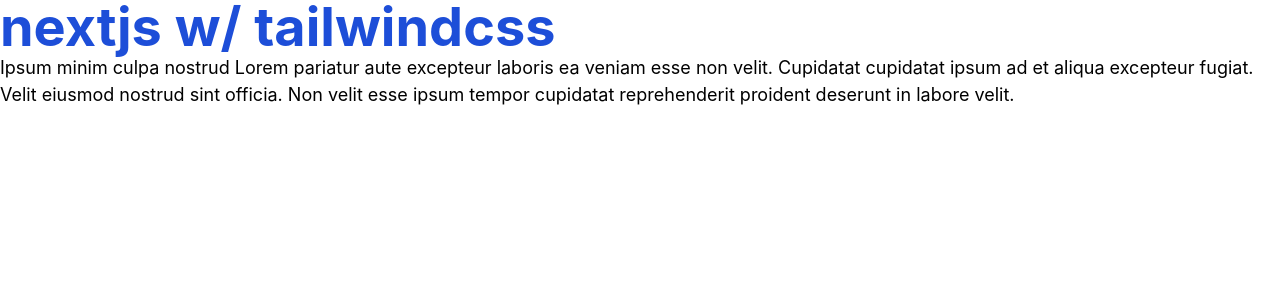
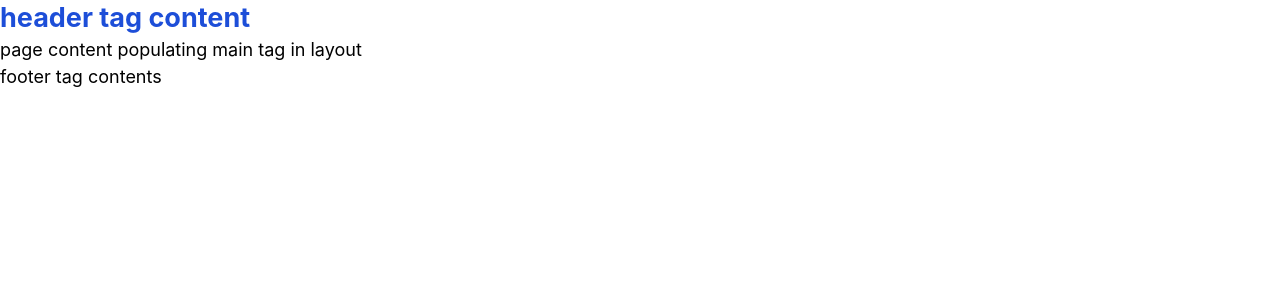
Before and after one commit to blaze-vincent/nextjs-tailwindcss-template, a Next.js app: page / in a window 1280 px wide. Shown: the top 300 px of the page. Built offline with nearby package versions, Linux system fonts and the light colour scheme.

Commit message:
Remove extraneous import; Update tag text contents for clarity

```diff
--- a/components/footer.js
+++ b/components/footer.js
@@ -1,6 +1,5 @@
 export default function Footer(){
   return (<div>
-
-
+    footer tag contents
   </div>)
 }
--- a/components/header.js
+++ b/components/header.js
@@ -1,7 +1,7 @@
 export default function Header(){
   return (<div>
-    <h1 className='text-blue-700 font-bold text-5xl'>
-      nextjs w/ tailwindcss
+    <h1 className="text-blue-700 text-2xl font-bold">
+      header tag content
     </h1>
   </div>)
 }
--- a/pages/index.js
+++ b/pages/index.js
@@ -1,7 +1,5 @@
-import Head from 'next/head'
-
 export default function Home() {
   return (
-    <p>Ipsum minim culpa nostrud Lorem pariatur aute excepteur laboris ea veniam esse non velit. Cupidatat cupidatat ipsum ad et aliqua excepteur fugiat. Velit eiusmod nostrud sint officia. Non velit esse ipsum tempor cupidatat reprehenderit proident deserunt in labore velit.</p>
+    <p>page content populating main tag in layout</p>
   )
 }
```
Also changed, not shown: 1 other file (tests, documents, lock files or other folders).
